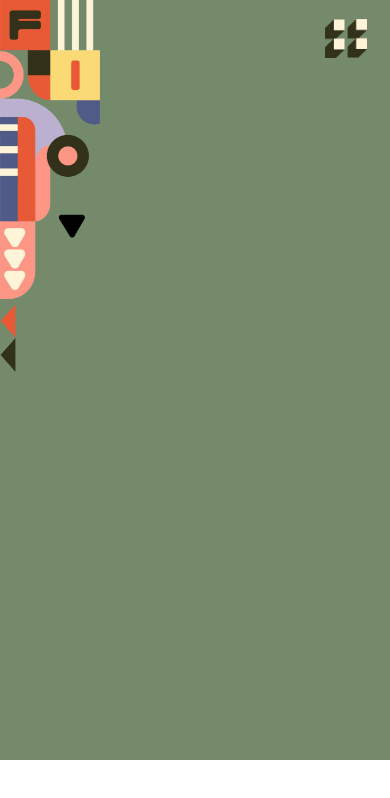
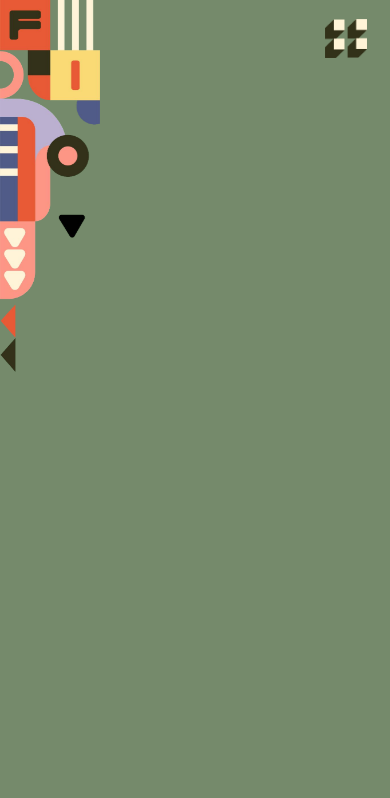
Before and after one commit to polilla2802/sveltekit-laif, a SvelteKit app: page / in a window 390 px wide. Shown: the top 798 px of the page. Built offline with nearby package versions, Linux system fonts and the light colour scheme; some icons are missing.

Commit message:
min-height 90%

```diff
--- a/src/lib/styles/routes/home/HomeStyles.css
+++ b/src/lib/styles/routes/home/HomeStyles.css
@@ -34,7 +34,6 @@ section {
 
 @media only screen and (max-width: 768px) {
 	section {
-		padding-bottom: 10%;
-		min-height: 80vh;
+		padding-bottom: 15%;
 	}
 }
--- a/src/routes/+layout.svelte
+++ b/src/routes/+layout.svelte
@@ -27,16 +27,5 @@
 	}
 
 	@media only screen and (max-width: 600px) {
-		main {
-			min-height: 80vh;
-		}
-
-		main section {
-			min-height: 80vh;
-		}
-
-		main section div {
-			min-height: 80vh;
-		}
 	}
 </style>
```
